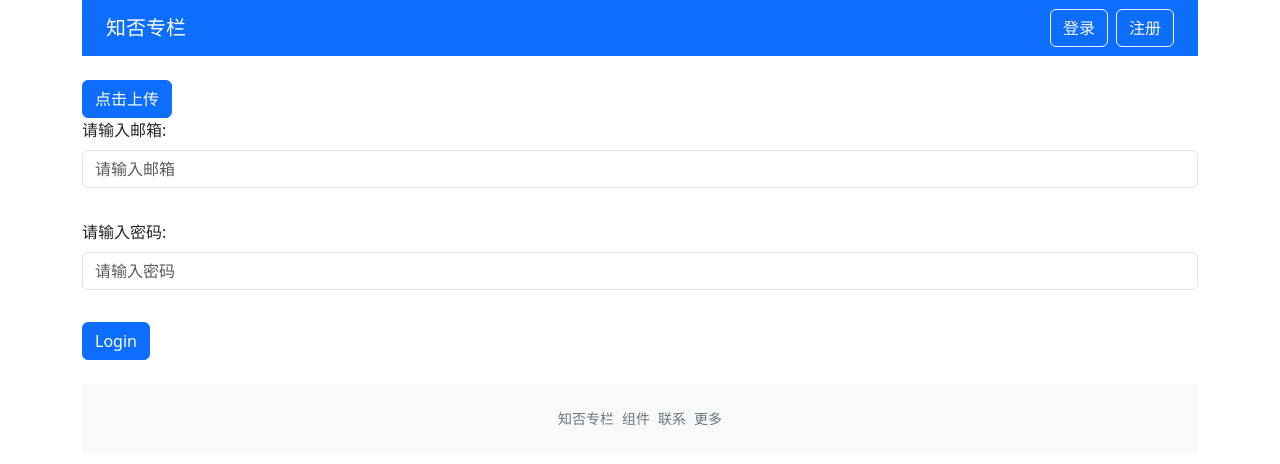
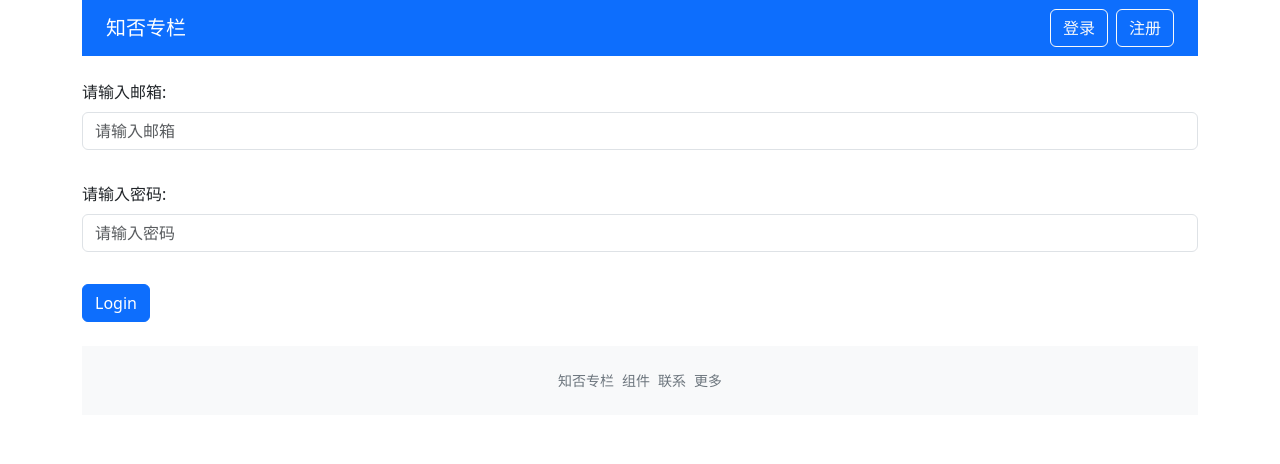
Before and after one commit to chapelll/zhihu_vue3, a Vue app in the folder zhifou/: page /login in a window 1280 px wide. Shown: the top 464 px of the page. Built offline with nearby package versions, Linux system fonts and the light colour scheme.

Commit message:
自定义上传组件样式

```diff
--- a/zhifou/src/App.vue
+++ b/zhifou/src/App.vue
@@ -2,17 +2,6 @@
   <div class="container">
     <loader v-if="isLoading" text="努力加载中" background="rgba(0,0,0,0.3)"></loader>
     <GlobalHeader :user="currentUser"></GlobalHeader>
-    <uploader action="/upload" :beforeUpload="beforeUpload" @file-uploaded="fileUploaded">
-
-      <template #loading>
-        <div class="spinner-border" role="status">
-        </div>
-      </template>
-
-      <template #success="dataProps">
-        <img :src="dataProps.message.data.url" width="500">
-      </template>
-    </uploader>
     <router-view></router-view>
     <footer class="footer text-center py-4 text-secondary bg-light mt-6">
       <small>
@@ -44,7 +33,6 @@ export default defineComponent({
   components: {
     GlobalHeader,
     loader,
-    uploader,
   },
   setup() {
     const store = useStore<GlobalDataProps>()
@@ -67,25 +55,25 @@ export default defineComponent({
       }
     })
     //upload组件上传前的自定义校验
-    const beforeUpload = (e: File) => {
-      let flag = true
-      if (e?.type !== 'image/png') {
-        createMessage('只能上传png类型的图片！', 'error', 2000)
-        flag = false
-      }
-      return flag
-    }
+    // const beforeUpload = (e: File) => {
+    //   let flag = true
+    //   if (e?.type !== 'image/png') {
+    //     createMessage('只能上传png类型的图片！', 'error', 2000)
+    //     flag = false
+    //   }
+    //   return flag
+    // }
     //upload组件的自定义事件(成功事件)
-    const fileUploaded = (e: ResponseType<ImageProps>) => {
-      console.log(e);
-      createMessage('图片上传成功，id是' + e.data._id, 'success', 2000)
-    }
+    // const fileUploaded = (e: ResponseType<ImageProps>) => {
+    //   console.log(e);
+    //   createMessage('图片上传成功，id是' + e.data._id, 'success', 2000)
+    // }
     return {
       isLoading,
       currentUser,
       error,
-      beforeUpload,
-      fileUploaded
+      // beforeUpload,
+      // fileUploaded
     }
   },
 })
--- a/zhifou/src/components/Uploader.vue
+++ b/zhifou/src/components/Uploader.vue
@@ -1,10 +1,10 @@
 <template>
   <div class="file-upload">
-    <div @click.prevent="triggerUpload" class="df">
+    <div @click.prevent="triggerUpload" class="file-upload-container" v-bind="$attrs">
       <slot v-if="fileStatus == 'loading'" name="loading">
         <button class="btn btn-primary">正在上传</button>
       </slot>
-      <slot :message="message" v-else-if="fileStatus == 'success'" name="success">
+      <slot :message="message" v-else-if="fileStatus == 'success'" name="uploaded">
         <button class="btn btn-primary">上传成功</button>
       </slot>
       <slot v-else name="default">
@@ -32,6 +32,7 @@ export default defineComponent({
       //这个类型是限制外部传入的beforeUpload方法的
     }
   },
+  inheritAttrs: false,
   emits: ['file-uploaded', 'file-uploaded-error'],
   setup(props, context) {
     //获取input的dom节点(input类型)
--- a/zhifou/src/router.ts
+++ b/zhifou/src/router.ts
@@ -65,7 +65,7 @@ router.beforeEach((to, from, next) => {
                 //登录验证失败代表token已失效，清空它
                 console.error(err)
                 localStorage.removeItem('token')
-                next('login')
+                store.commit('logout')
             })
         } else {
             if (requiredLogin) {
--- a/zhifou/src/store.ts
+++ b/zhifou/src/store.ts
@@ -115,8 +115,9 @@ const store = createStore<GlobalDataProps>({
         },
         logout(state) {
             state.token = ''
+            state.user.isLogin = false
             localStorage.setItem('token', '')
-            state.user.isLogin = false
+            delete axios.defaults.headers.common.Authorization
         },
         fetchCurrentUser(state, rawData) {
             state.user = { isLogin: true, ...rawData.data }
--- a/zhifou/src/views/CreatePost.vue
+++ b/zhifou/src/views/CreatePost.vue
@@ -1,6 +1,24 @@
 <template>
   <div class="create-post-page">
     <h4 class="ont-weight-bold mb-4">新建文章</h4>
+    <uploader action="/upload"
+      class="d-flex justify-content-center align-items-center bg-light text-secondary w-100 my-4">
+      <div>
+        <!-- 初始状态 -->
+        <h2>点击上传头图</h2>
+      </div>
+      <template #loading>
+        <div class="d-flex justify-content-center align-items-center">
+          <div class="spinner-border text-secondary" role="status">
+            <span class="sr-only mr"></span>
+          </div>
+          <h2 style="margin-left: 24px;">正在上传</h2>
+        </div>
+      </template>
+      <template #uploaded="dataProps">
+        <img :src="dataProps.message.data.url">
+      </template>
+    </uploader>
     <validateForm @form-submit="onFormSubmit">
       <div class="mb-3">
         <label class="form-label">文章标题:</label>
@@ -25,12 +43,14 @@ import { useStore } from 'vuex'
 import { useRouter } from 'vue-router'
 import validateInput, { rulesProp } from '../components/validateInput.vue'
 import validateForm from '../components/validateForm.vue'
+import uploader from '../components/Uploader.vue'
 
 export default defineComponent({
   name: 'create',
   components: {
     validateInput,
-    validateForm
+    validateForm,
+    uploader
   },
   setup() {
     const titleVal = ref('')
@@ -79,4 +99,15 @@ export default defineComponent({
 })
 </script>
 
-<style scoped></style>
+<style>
+.create-post-page .file-upload-container {
+  height: 200px;
+  cursor: pointer;
+}
+
+.create-post-page .file-upload-container img {
+  width: 100%;
+  height: 100%;
+  object-fit: cover;
+}
+</style>
```
Also changed, not shown: zhifou/笔记/第九章.txt.
